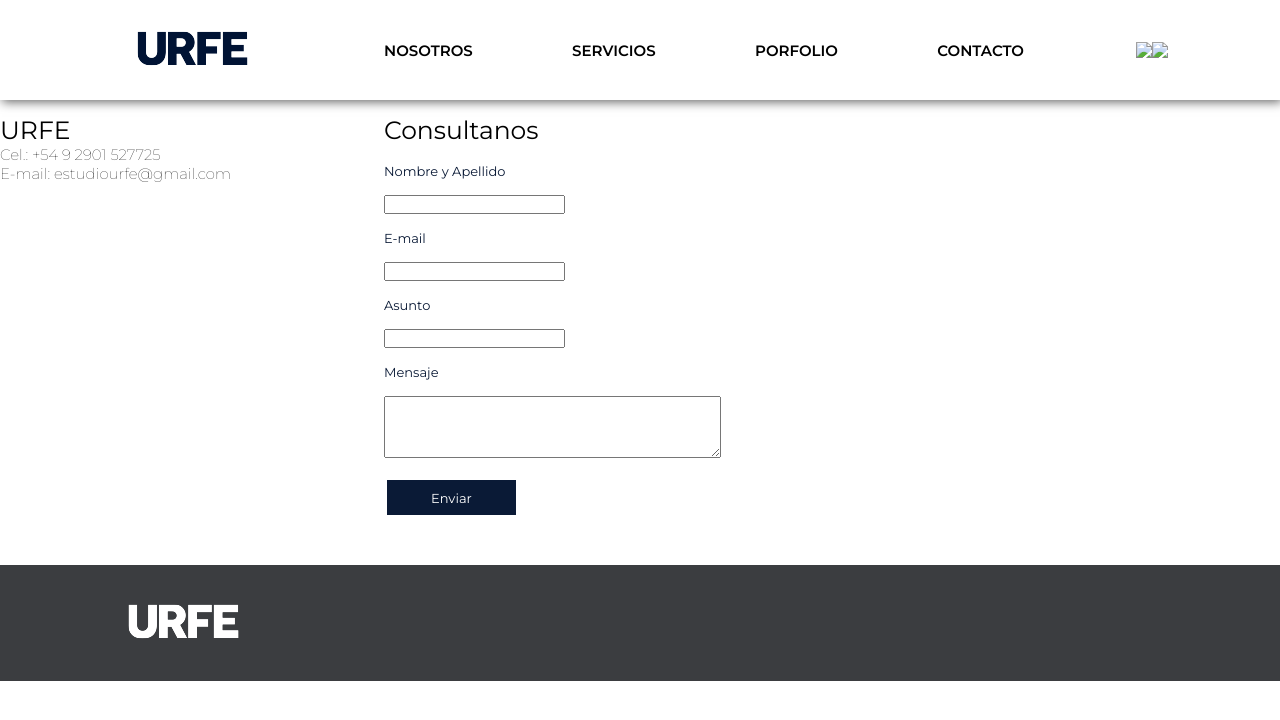
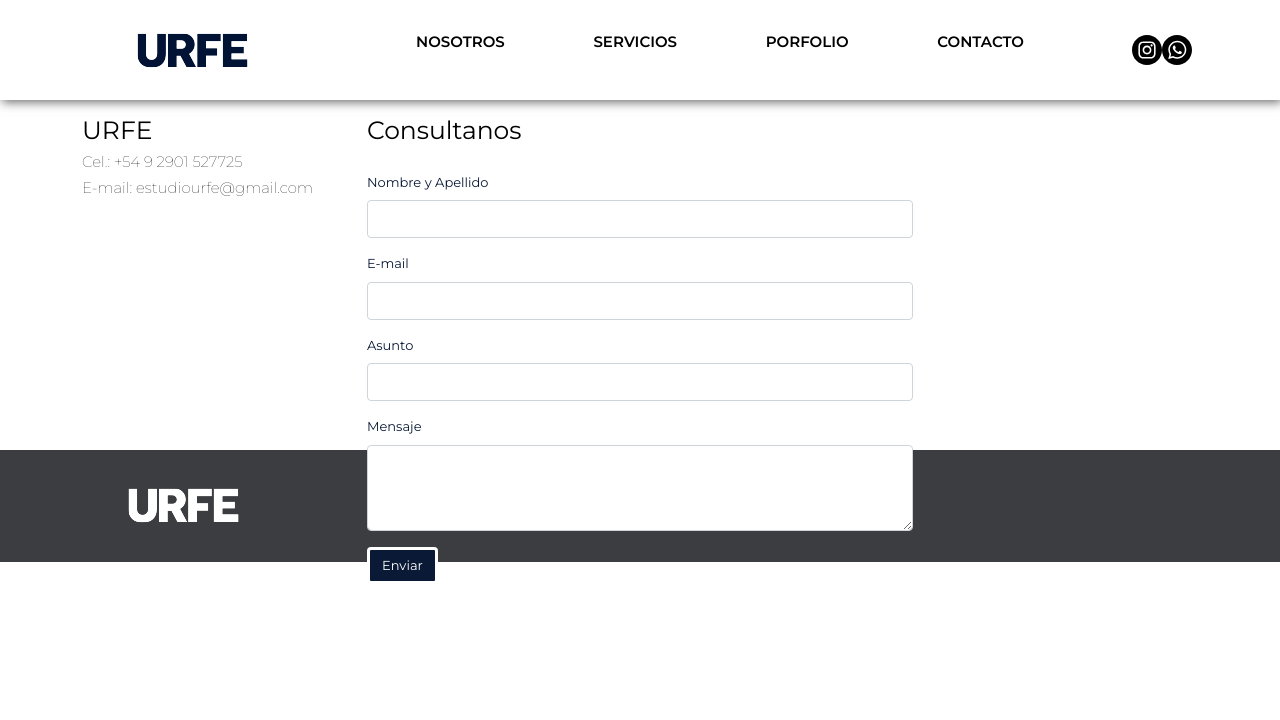
Before and after one commit to rourquiza/URFE, a website: page pages/Contacto.html in a window 1280 px wide. Drawn offline with nearby package versions, Linux system fonts and the light colour scheme.

Commit message:
cambiosdos

```diff
--- a/estilo.css
+++ b/estilo.css
@@ -336,8 +336,6 @@ li{
     width: 100%;
 }
 
-
-
 .devicess{
     background-color: #eeeeee;
     grid-area: area2;
@@ -422,37 +420,22 @@ footer{
 .logoBlanco{
     padding-left: 10%;
 }
-.contacto{
+#contacto{
     width: 100%;
     height: 450px;
-    display: grid;
-    grid-template-columns: 30% 70%;
-    grid-template-rows: 380px;
-    grid-template-areas: "area1 area2";
     padding-top: 9%;
-    align-items: top;
-}
-.contactoUno{
-
-}
-.contactoDos{
-
 }
 
-.contactoTres{
-    padding-left: 44px;
-    padding-right: 44px;
+#contactoTres{
     font-family: 'Montserrat', sans-serif;
     font-weight: normal;
     font-size: 13px;
     color: white;
-    padding-top: 10px;
-    padding-bottom: 1%;
     background-color: #0a1a36;
     border: solid;
 }
 
-.contacto h3{
+.container h3{
     font-family: 'Montserrat', sans-serif;
     font-weight: normal;
     text-align:left;
@@ -460,7 +443,7 @@ footer{
     color: black;
 }
 
-.formu{
+#formu{
     font-family: 'Montserrat', sans-serif;
     font-weight: normal;
     font-size: 13px;
--- a/pages/Contacto.html
+++ b/pages/Contacto.html
@@ -8,6 +8,7 @@
     <title>Contacto</title>
     <link href="https://fonts.googleapis.com/css2?family=Montserrat:wght@100;400;500;600;700;900&display=swap"
         rel="stylesheet">
+        <link href="https://cdn.jsdelivr.net/npm/bootstrap@5.0.1/dist/css/bootstrap.min.css" rel="stylesheet" integrity="sha384-+0n0xVW2eSR5OomGNYDnhzAbDsOXxcvSN1TPprVMTNDbiYZCxYbOOl7+AMvyTG2x" crossorigin="anonymous">
         <link rel="stylesheet" href="../estilo.css">
 </head>
 
@@ -16,47 +17,56 @@
     <header>
         <div class="headerDiv">
             <div class="logoMenu">
-                <a title="logoazul" href="../index.html"><img src="../images/logoazul.png" alt="logoazul"></a>
+                <img class="logoAzul" src="../images/logoazul.png">
             </div>
             <div class="menuNavegacion">
                 <nav>
                     <ul class="ulMenu">
-                        <li><a href="Nosotros.html">NOSOTROS</a></li>
-                        <li><a href="Servicios.html">SERVICIOS</a></li>
-                        <li><a href="Portfolio.html">PORFOLIO</a></li>
-                        <li><a href="Contacto.html">CONTACTO</a></li>
+                        <li><a href="../Pages/Nosotros.html">NOSOTROS</a></li>
+                        <li><a href="../Pages/Servicios.html">SERVICIOS</a></li>
+                        <li><a href="../Pages/Portfolio.html">PORFOLIO</a></li>
+                        <li><a href="../Pages/Contacto.html">CONTACTO</a></li>
                     </ul>
                 </nav>
             </div>
             <div class="redesSocialesMenu">
-                <img src="../images/instagram.png">
-                <img src="../images/whatsapp.png">
+                <div class="redesMenu">
+                    <img src="../images/instagram.svg">
+                    <img src="../images/whatsapp.svg">
+                </div>
+            </div>
         </div>
     </header>
     <!--Contacto info-->
-    <div class="contacto">
-        <div class="contactoUno">
+    <div class="container" id="contacto">
+        <div class="row">
+            <div class="col-sm-12 col-lg-3">
                 <h3>URFE</h3>
                 <h5>Cel.: +54 9 2901 527725</h5>
                 <h5>E-mail: estudiourfe@gmail.com</h5>
             </div>
-        <div class="contactoDos">
-            <form>
+                <div class="col-sm-12 col-lg-6" id="formu">
                     <h3>Consultanos</h3><br>
-                <div class="formu">
-                    <label for="nombreyapellido">Nombre y Apellido</label><br><br>
-                    <input type="text" name="Nombre y Apellido"><br><br>
-                    <label for="email">E-mail</label><br><br>
-                    <input type="email" name="email"><br><br>
-                    <label for="email">Asunto</label><br><br>
-                    <input type="asunto" name="asunto"><br><br>
-                    <label for="textarea">Mensaje</label><br><br>
-                    <textarea name="texto" rows="4" cols="40"></textarea><br><br>
+                        <div class="mb-3">
+                        <label for="exampleFormControlTextarea1" class="form-label">Nombre y Apellido</label>
+                        <input type="nombre" class="form-control" id=exampleFormControlTextarea1>
                         </div>
-                <div class="">
-                    <a title="botoncontacto" href="#"><button class="contactoTres">Enviar</button></a>
+                            <div class="mb-3">
+                            <label for="exampleFormControlInput1" class="form-label">E-mail</label>
+                            <input type="email" class="form-control" id="exampleFormControlInput1">
                             </div>
-            </form>
+                                <div class="mb-3">
+                                <label for="exampleFormControlTextarea1" class="form-label">Asunto</label>
+                                <input type="nombre" class="form-control" id=exampleFormControlTextarea1>
+                                </div>
+                                    <div class="mb-3">
+                                    <label for="exampleFormControlTextarea1" class="form-label">Mensaje</label>
+                                    <textarea class="form-control" id="exampleFormControlTextarea1" rows="3"></textarea>
+                                    </div>
+                                        <div class="mb-3">
+                                        <button type="submit" class="btn btn-primary" id="contactoTres">Enviar</button>
+                                        </div>
+                </div>
         </div>
     </div>
 
@@ -66,6 +76,7 @@
             <a href="../index.html"><img src="../images/logoblanco.png" alt=""></a>
         </div>
     </footer>
+    <script src="https://cdn.jsdelivr.net/npm/bootstrap@5.0.1/dist/js/bootstrap.bundle.min.js" integrity="sha384-gtEjrD/SeCtmISkJkNUaaKMoLD0//ElJ19smozuHV6z3Iehds+3Ulb9Bn9Plx0x4" crossorigin="anonymous"></script>
 </body>
 
 </html>
```
Also changed, not shown: index.html (+2 -1 lines), package.json (added, +19 -0 lines), pages/Nosotros.html (+11 -8 lines), pages/Portfolio.html (+11 -8 lines), pages/Servicios.html (+11 -8 lines), scss/prueba.scss (added). Lines whose indentation alone changed are shown as unchanged.
